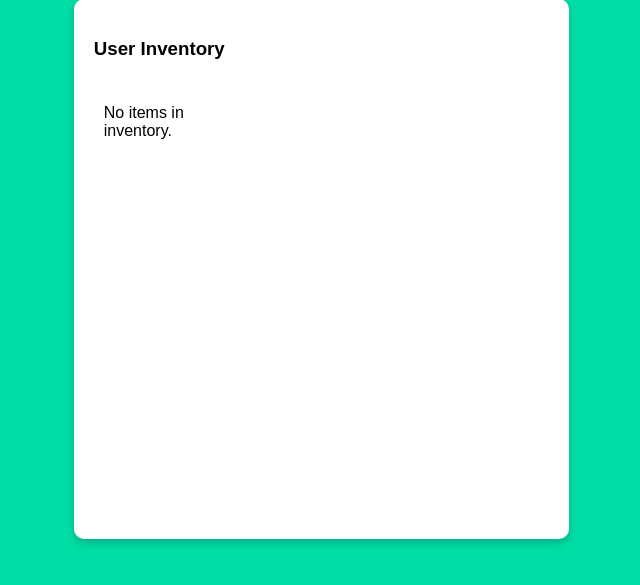
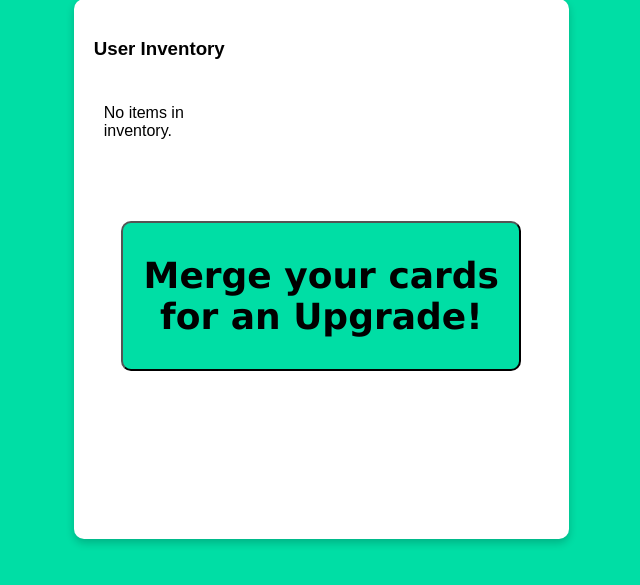
Before and after one commit to lewisFarley403/EcoWorld, a Django app: template Garden/templates/Garden/garden.html in a window 1280 px wide. Shown: the part 129-714 px from the top of the page, without its empty margins (640-1280 px from the left). Run offline with Django 5.2, Linux system fonts and the light colour scheme; the template is opened without the code that fills it, so the values that code supplies are empty.

Commit message:
Changed garden.html styling and added merge button

```diff
--- a/Garden/templates/Garden/garden.html
+++ b/Garden/templates/Garden/garden.html
@@ -165,6 +165,34 @@
             justify-content: center;
             border-radius: 50%;
             box-shadow: 0 2px 4px rgba(0, 0, 0, 0.2);
+        }
+
+        .mergearea {
+            padding-top: 30px;
+            height: 200px;
+            width: 100%;
+            align-items: center;
+            justify-content: center;
+            display: flex;
+        }
+
+        .mergebutton {
+            background-color: #00dea5;
+            color: black;
+            transition: transform 0.5s ease-in-out, background-color 0.5s ease-in-out;
+            width: 400px;
+            height: 150px;
+            border-radius: 10px;
+            font-family: Verdana, Geneva, Tahoma, sans-serif;
+            font-size: 36px;
+            font-weight: bold;
+
+        }
+        .mergebutton:hover {
+            scale: (1.2);
+            transition: 0.5s ease-in-out;
+            color: white;
+            background-color: #003c3c;
         }
 
     </style>
@@ -420,9 +448,16 @@ document.addEventListener("DOMContentLoaded", function() {
                             <span class="quantity-badge">{{ item.quantity }}</span>
                         </div>
                     </div>
+
                 {% empty %}
                     <p>No items in inventory.</p>
                 {% endfor %}
+
+            </div>
+            <div class="mergearea">
+                <a href="/ecoworld/mergecards">
+                    <button type="submit" class="mergebutton">Merge your cards for an Upgrade!</button>
+                </a>
             </div>
         </div>
 
```
Lines whose indentation alone changed are shown as unchanged.
